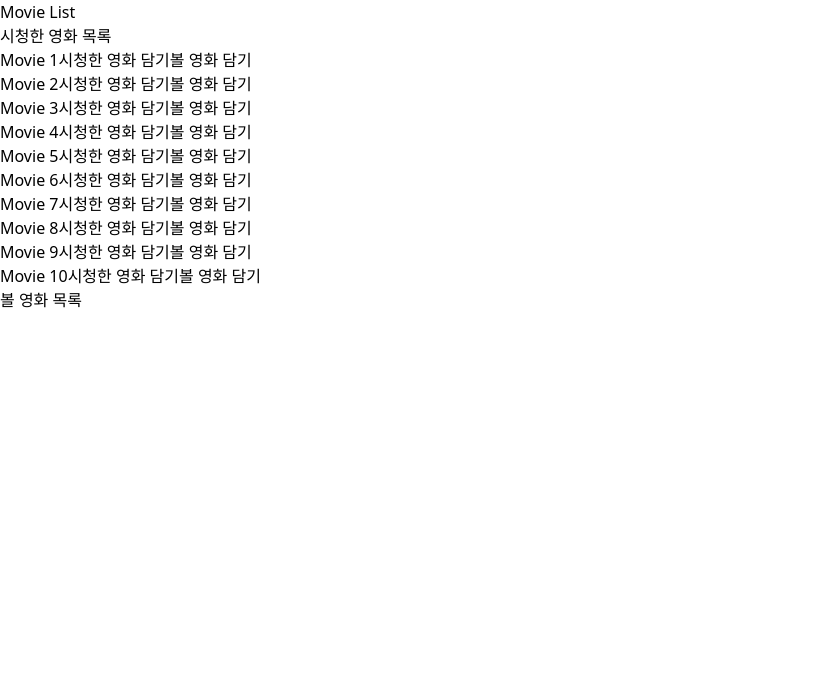
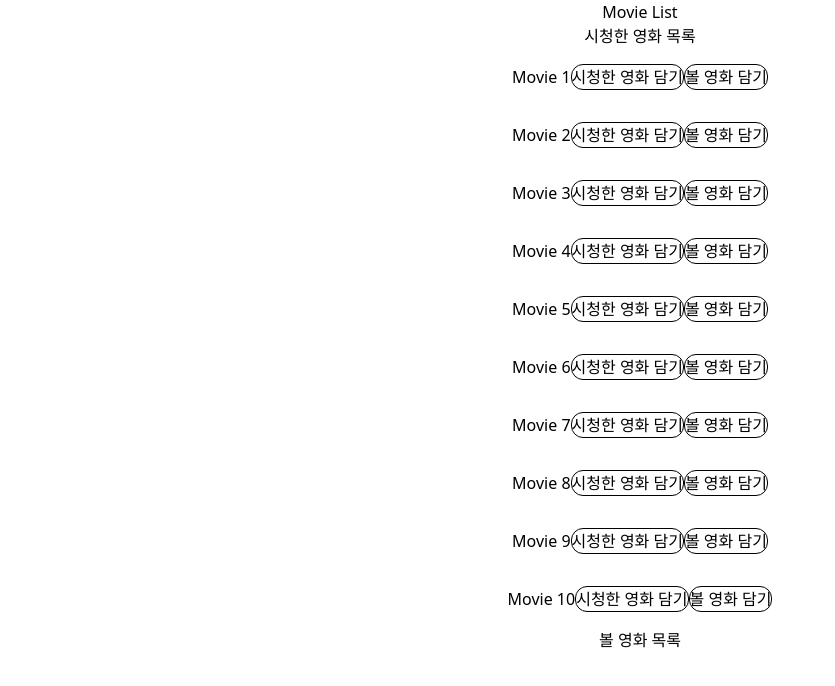
Before and after one commit to Likelion-YeungNam-Univ/8-13th-fe-assignment, a React (Vite) app: page / in a window 1280 px wide. Shown: the top 686 px of the page, without its empty margins (0-835 px from the left). Built offline with nearby package versions, Linux system fonts and the light colour scheme.

Commit message:
기능 수정

```diff
--- a/src/MovieList.jsx
+++ b/src/MovieList.jsx
@@ -45,61 +45,88 @@ const MovieList = () => {
 
   const addWish = (movie) => {
     setWish((prev) => [...prev, movie]);
-    setMovies((prev) => sortList(prev.filter((m) => m.id != id)));
+    setMovies((prev) => sortList(prev.filter((m) => m.id !== movie.id)));
   };
 
   const addWatched = (movie) => {
     setWatched((prev) => [...prev, movie]);
-    setMovies((prev) => sortList(prev.filter((m) => m.id != id)));
+    setMovies((prev) => sortList(prev.filter((m) => m.id !== movie.id)));
   };
 
   const deleteWish = (movie) => {
-    setWish((prev) => prev.filter((movie) => movie.wish != wish));
-    setMovies((prev) => sortList([...prev, movie]));
+    setWish((prev) => prev.filter((m) => m.id != movie.id));
+    etMovies((prev) => {
+      const exist = prev.some((m) => m.id != movie.id);
+      return exist ? prev : sortList([...prev, movie]);
+    });
   };
 
   const deleteWatched = (movie) => {
-    setWish((prev) => prev.filter((movie) => movie.watched != watched));
-    setMovies((prev) => sortList([...prev, movie]));
+    setWatched((prev) => prev.filter((m) => m.watched != movie.watched));
+    setMovies((prev) => {
+      const exist = prev.some((m) => m.id != movie.id);
+      return exist ? prev : sortList([...prev, movie]);
+    });
   };
 
   return (
-    <div>
+    <div className="flex flex-col justify-around text-center">
       <h1>Movie List</h1>
-      <div>
+      {/*시청한 영화 목록*/}
+      <div className="flex flex-col">
         <h2>시청한 영화 목록</h2>
         <ul>
           {watched.map((movie) => (
             <li key={movie.id}>
               {movie.title}
-              <button onClick={() => deleteWatched(movie)}>삭제</button>
+              <button
+                onClick={() => deleteWatched(movie)}
+                className="border rounded-xl"
+              >
+                삭제
+              </button>
             </li>
           ))}
         </ul>
       </div>
 
+      {/*영화 목록*/}
       <div>
         <h2></h2>
         <ul>
           {movies.slice(0, 10).map((movie) => (
-            <li key={movie.id}>
+            <li key={movie.id} className="p-4">
               {movie.title}
-              <button onClick={() => addWatched(movie)}>
+              <button
+                onClick={() => addWatched(movie)}
+                className="border rounded-xl"
+              >
                 시청한 영화 담기
               </button>
-              <button onClick={() => addWish(movie)}>볼 영화 담기</button>
+              <button
+                onClick={() => addWish(movie)}
+                className="border rounded-xl"
+              >
+                볼 영화 담기
+              </button>
             </li>
           ))}
         </ul>
       </div>
 
-      <div>
+      {/*볼 영화 목록*/}
+      <div className="flex flex-col">
         <h2>볼 영화 목록</h2>
         <ul>
           {wish.map((movie) => (
             <li key={movie.id}>
               {movie.title}
-              <button onClick={() => deleteWish(movie)}>삭제</button>
+              <button
+                onClick={() => deleteWish(movie)}
+                className="border rounded-xl"
+              >
+                삭제
+              </button>
             </li>
           ))}
         </ul>
```
